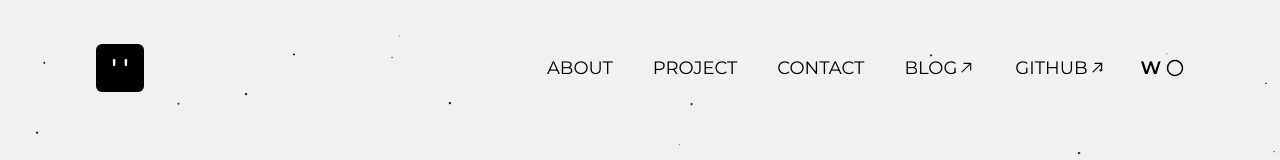
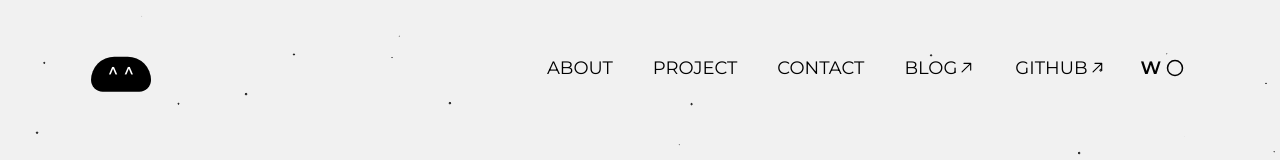
Before and after one commit to jhchoi1182/portfolio, a React (Vite) app: page / in a window 1280 px wide. Shown: the top 160 px of the page. Built offline with nearby package versions, Linux system fonts and the light colour scheme; a web font is replaced by a local one.

Commit message:
[FEAT] 로고 애니메이션 추가

```diff
--- a/src/components/common/header/css/animation.css
+++ b/src/components/common/header/css/animation.css
@@ -80,3 +80,48 @@
 .moveDown {
   transform: translateY(0%);
 }
+
+@keyframes crouchDown {
+  to {
+    transform: translate(-5px, 18px);
+    width: 60px;
+    height: 30px;
+    border-top-right-radius: 30px;
+    border-top-left-radius: 30px;
+    border-bottom-left-radius: 15px;
+    border-bottom-right-radius: 15px;
+  }
+}
+.crouchDown {
+  animation: crouchDown 0.5s ease-out forwards;
+}
+@keyframes trampoline {
+  0% {
+    transform: translate(-5px, 13px);
+    width: 60px;
+    height: 35px;
+    border-top-right-radius: 30px;
+    border-top-left-radius: 30px;
+    border-bottom-left-radius: 15px;
+    border-bottom-right-radius: 15px;
+  }
+  50% {
+    transform: translate(0, -40px);
+    width: 48px;
+    height: 48px;
+    border-top-right-radius: 16px;
+    border-top-left-radius: 16px;
+  }
+  100% {
+    transform: translate(-5px, 13px);
+    width: 60px;
+    height: 35px;
+    border-top-right-radius: 30px;
+    border-top-left-radius: 30px;
+    border-bottom-left-radius: 15px;
+    border-bottom-right-radius: 15px;
+  }
+}
+.trampoline {
+  animation: trampoline 0.65s ease forwards infinite;
+}
--- a/src/components/common/header/elements/LogoEyes.tsx
+++ b/src/components/common/header/elements/LogoEyes.tsx
@@ -1,18 +1,46 @@
+import { useState, useEffect } from "react";
 import useLogoEyes from "../../../../hooks/useLogoEyes";
 import { center } from "../../../../styles/layout";
 
+const styles = {
+  box: `${center} w-12 h-full bg-black dark:bg-[#f1f1f1] rounded-md select-none`,
+};
+
 function LogoEyes() {
-  const { setContainerRef, setEyesRef } = useLogoEyes();
+  const [toggleAnimation, setToggleAnimation] = useState(false);
+  const [eyeMode, setEyeMode] = useState(false);
+  const { isBottom, setContainerRef, setEyesRef } = useLogoEyes();
+
+  useEffect(() => {
+    if (!isBottom) return;
+    setToggleAnimation(true);
+    const timeout = setTimeout(() => setEyeMode(true), 500);
+    return () => clearTimeout(timeout);
+  }, [isBottom]);
 
   return (
+    <>
+      {eyeMode ? (
+        <div className={`${styles.box} trampoline`}>
+          <div className="pb-3">
+            <span className="text-lg">^ ^</span>
+          </div>
+        </div>
+      ) : (
         <div
           ref={(ref) => setContainerRef(ref)}
-      className={`${center} w-12 h-full bg-black dark:bg-[#f1f1f1] rounded-md select-none`}
+          className={`${styles.box} ${toggleAnimation ? "crouchDown" : ""}`}
         >
           <div ref={(ref) => setEyesRef(ref)}>
+            {toggleAnimation ? (
+              <span className="text-lg">^ ^</span>
+            ) : (
               <span className="animate-fadeIn">' '</span>
+            )}
           </div>
         </div>
+      )}
+    </>
   );
 }
 
--- a/src/hooks/useLogoEyes.ts
+++ b/src/hooks/useLogoEyes.ts
@@ -1,7 +1,9 @@
+import { useState, useEffect } from "react";
 import { useRecoilState } from "recoil";
 import { eyeRefAtom } from "../libs/atoms";
 
 const useLogoEyes = () => {
+  const [isBottom, setIsBottom] = useState(false);
   const [{ containerRef, eyesRef }, setRef] = useRecoilState(eyeRefAtom);
 
   const setContainerRef = (ref: HTMLDivElement | null) => {
@@ -14,6 +16,7 @@ const useLogoEyes = () => {
   };
 
   const handleMouseMove = (e: { clientX: number; clientY: number }) => {
+    if (isBottom) return;
     if (!containerRef || !eyesRef) return;
 
     const rect = containerRef.getBoundingClientRect();
@@ -42,7 +45,31 @@ const useLogoEyes = () => {
     eyesRef.style.transform = `translate(${offsetX}px, ${offsetY}px)`;
   };
 
+  useEffect(() => {
+    const handleScroll = () => {
+      if (isBottom) return;
+      const scrollTop = document.documentElement.scrollTop;
+      const innerHeight = window.innerHeight;
+      const scrollHeight = document.body.scrollHeight;
+
+      if (scrollTop + innerHeight >= scrollHeight) {
+        setIsBottom(true);
+      }
+    };
+
+    window.addEventListener("scroll", handleScroll);
+    return () => {
+      window.removeEventListener("scroll", handleScroll);
+    };
+  }, []);
+
+  useEffect(() => {
+    if (!eyesRef) return;
+    eyesRef.style.transform = `translate(0px, 0px)`;
+  }, [isBottom]);
+
   return {
+    isBottom,
     setContainerRef,
     setEyesRef,
     handleMouseMove,
```
Lines whose indentation alone changed are shown as unchanged.
